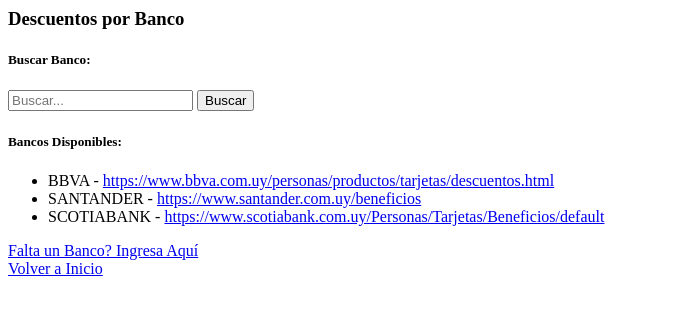
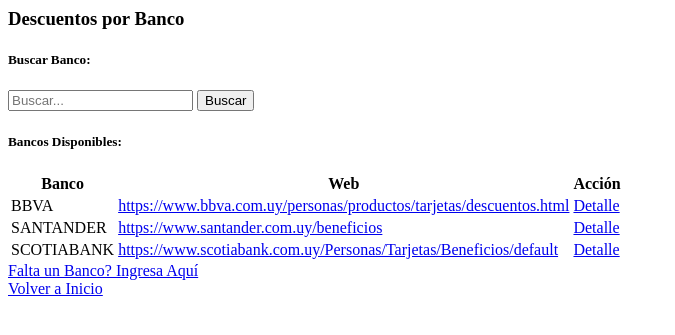
Before and after one commit to EmiGenta/EGenta_ProyectoFinal, a Django app: page /bancos/ in a window 1280 px wide. Shown: the top 335 px of the page, without its empty margins (0-675 px from the left). Run offline with Django 5.2, Linux system fonts and the light colour scheme; data comes from the database, SQL or seed files in the repository.

Commit message:
add: bancos_detail

```diff
--- a/project/bancos/templates/bancos/bancos_form.html
+++ b/project/bancos/templates/bancos/bancos_form.html
@@ -45,7 +45,7 @@
         </div>
     </form>
     <div class="fs-3 pb-4">
-        <a href="{% url 'bancos:home' %}" class="btn btn-secondary">Volver al Listado de Bancos</a>
+        <a href="{% url 'bancos:home' %}" class="btn btn-secondary">Volver a Bancos</a>
     </div>
 </div>
 {% endblock contenido %}
--- a/project/bancos/templates/bancos/index.html
+++ b/project/bancos/templates/bancos/index.html
@@ -1,10 +1,10 @@
 {% block contenido %}
     <div class="container my-5">
-        <h3 class="pb-3 border-bottom">Descuentos por Banco</h3>
+        <h3 class="pb-3 border-bottom text-primary">Descuentos por Banco</h3>
 
         <div class="row">
-            <div class="col-md-6">
-                <h5>Buscar Banco:</h5>
+            <div class="col-md-6 mb-4">
+                <h5 class="text-secondary">Buscar Banco:</h5>
                 <form action="{% url 'bancos:home' %}" method="get" class="mb-3">
                     <div class="input-group">
                         <input type="text" name="consulta" class="form-control" placeholder="Buscar...">
@@ -12,25 +12,38 @@
                     </div>
                 </form>
 
-                <h5>Bancos Disponibles:</h5>
-                <ul class="list-group mb-3">
-                    {% for banco in bancos %}
-                        <li
-                            class="list-group-item">{{ banco.nombre }} - <a href="{{ banco.web }}" target="_blank">{{ banco.web }}</a>
-                        </li>
-                    {% endfor %}
-                </ul>
+                <h5 class="text-secondary">Bancos Disponibles:</h5>
+                <div class="table-responsive">
+                    <table class="table table-bordered table-striped table-hover">
+                        <thead class="table-primary">
+                            <tr>
+                                <th scope="col">Banco</th>
+                                <th scope="col">Web</th>
+                                <th scope="col">Acción</th>
+                            </tr>
+                        </thead>
+                        <tbody>
+                            {% for banco in bancos %}
+                                <tr>
+                                    <td>{{ banco.nombre }}</td>
+                                    <td><a href="{{ banco.web }}" target="_blank" class="text-decoration-none text-primary">{{ banco.web }}</a></td>
+                                    <td><a href="{% url 'bancos:bancos_detail' banco.pk %}" class="btn btn-info btn-sm">Detalle</a></td>
+                                </tr>
+                            {% endfor %}
+                        </tbody>
+                    </table>
+                </div>
             </div>
 
-            <div class="col-md-6">
+            <div class="col-md-6 mb-4">
                 <div class="d-grid gap-2 mb-3">
-                    <a class="btn btn-primary"
+                    <a class="btn btn-success btn-lg"
                        href="{% url 'bancos:bancos_create' %}"
                        role="button">Falta un Banco? Ingresa Aquí</a>
                 </div>
 
                 <div class="d-grid gap-2">
-                    <a class="btn btn-secondary"
+                    <a class="btn btn-secondary btn-lg"
                        href="{% url 'core:home' %}"
                        role="button">Volver a Inicio</a>
                 </div>
--- a/project/bancos/urls.py
+++ b/project/bancos/urls.py
@@ -6,5 +6,6 @@ app_name = "bancos"
 urlpatterns = [
     path("", views.home, name="home"),
     path("bancos/create/", views.BancosCreate.as_view(), name="bancos_create"),
-    path("tarjetas/list/", views.BancosList.as_view(), name="bancos_list"),
+    path("bancos/list/", views.BancosList.as_view(), name="bancos_list"),
+    path("bancos/detail/<int:pk>", views.BancosDetail.as_view(), name="bancos_detail"),
 ]
--- a/project/bancos/views.py
+++ b/project/bancos/views.py
@@ -38,3 +38,8 @@ class BancosCreate(CreateView):
     model = models.Bancos
     form_class = forms.BancosForm
     success_url = reverse_lazy("bancos:home")
+
+class BancosDetail(DetailView):
+    model = models.Bancos
+    context_object_name = 'banco'
+    template_name = 'bancos/bancos_detail.html'
```
Also changed, not shown: project/bancos/templates/bancos/bancos_detail.html (added, +19 -0 lines).
